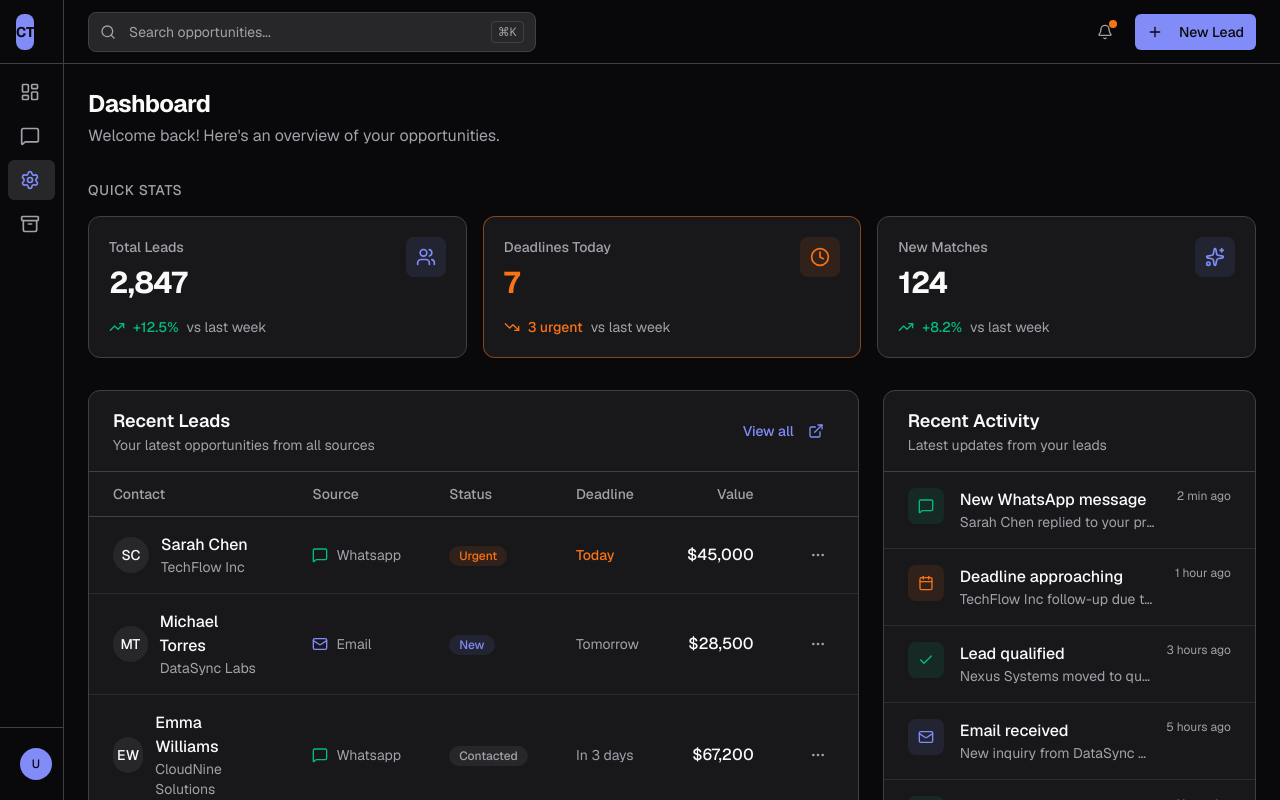
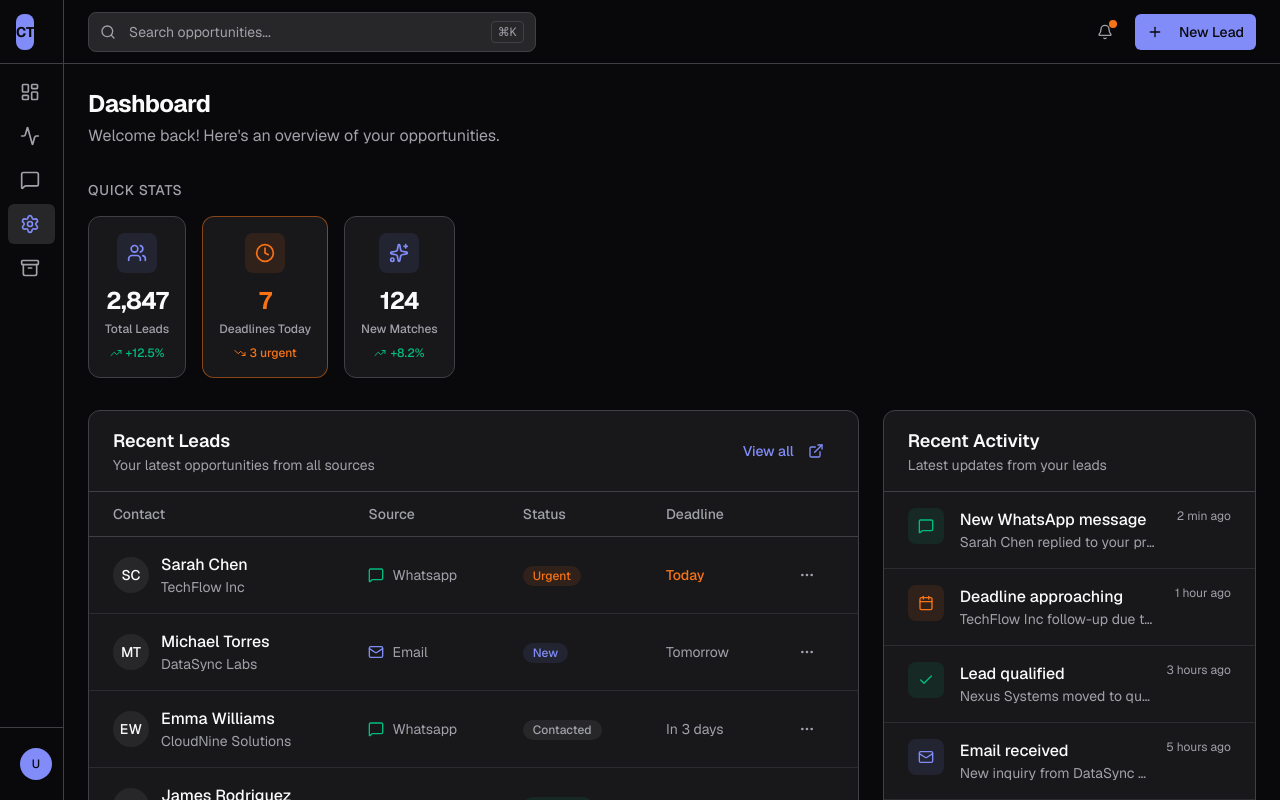
Before and after one commit to Pravani-2011/v0-mobile-app-layout, a Next.js app: page / in a window 1280 px wide. Shown: the top 800 px of the page. Built offline with nearby package versions, Linux system fonts and the light colour scheme.

Commit message:
feat: update leads table and sidebar navigation\n\nRemove Value column, square Quick Stats cards, add Recent Activity to sidebar

```diff
--- a/components/dashboard/recent-leads.tsx
+++ b/components/dashboard/recent-leads.tsx
@@ -11,7 +11,6 @@ interface Lead {
   source: "whatsapp" | "email"
   status: "new" | "contacted" | "qualified" | "urgent"
   deadline: string
-  value: string
 }
 
 const leads: Lead[] = [
@@ -22,7 +21,6 @@ const leads: Lead[] = [
     source: "whatsapp",
     status: "urgent",
     deadline: "Today",
-    value: "$45,000",
   },
   {
     id: "2",
@@ -31,7 +29,6 @@ const leads: Lead[] = [
     source: "email",
     status: "new",
     deadline: "Tomorrow",
-    value: "$28,500",
   },
   {
     id: "3",
@@ -40,7 +37,6 @@ const leads: Lead[] = [
     source: "whatsapp",
     status: "contacted",
     deadline: "In 3 days",
-    value: "$67,200",
   },
   {
     id: "4",
@@ -49,7 +45,6 @@ const leads: Lead[] = [
     source: "email",
     status: "qualified",
     deadline: "In 5 days",
-    value: "$89,000",
   },
   {
     id: "5",
@@ -58,7 +53,6 @@ const leads: Lead[] = [
     source: "whatsapp",
     status: "urgent",
     deadline: "Today",
-    value: "$32,750",
   },
 ]
 
@@ -97,7 +91,6 @@ export function RecentLeads() {
               <th className="px-6 py-3 font-medium">Source</th>
               <th className="px-6 py-3 font-medium">Status</th>
               <th className="px-6 py-3 font-medium">Deadline</th>
-              <th className="px-6 py-3 font-medium text-right">Value</th>
               <th className="px-6 py-3 font-medium"></th>
             </tr>
           </thead>
@@ -159,11 +152,6 @@ export function RecentLeads() {
                     {lead.deadline}
                   </span>
                 </td>
-                <td className="px-6 py-4 text-right">
-                  <span className="font-medium text-card-foreground">
-                    {lead.value}
-                  </span>
-                </td>
                 <td className="px-6 py-4">
                   <Button variant="ghost" size="icon" className="h-8 w-8">
                     <MoreHorizontal className="h-4 w-4 text-muted-foreground" />
--- a/components/dashboard/sidebar.tsx
+++ b/components/dashboard/sidebar.tsx
@@ -11,6 +11,7 @@ import {
   ChevronRight,
   LogOut,
   Linkedin,
+  Activity,
 } from "lucide-react"
 import { useRouter } from "next/navigation"
 
@@ -27,6 +28,11 @@ const navItems: NavItem[] = [
     icon: LayoutDashboard,
     label: "Dashboard",
     href: "/",
+  },
+  {
+    icon: Activity,
+    label: "Recent Activity",
+    href: "#",
   },
   {
     icon: MessageSquare,
--- a/components/dashboard/stats-cards.tsx
+++ b/components/dashboard/stats-cards.tsx
@@ -23,22 +23,10 @@ function StatCard({
   return (
     <div
       className={cn(
-        "rounded-xl border border-border bg-card p-5 transition-colors",
+        "flex aspect-square flex-col items-center justify-center rounded-xl border border-border bg-card p-4 transition-colors",
         urgent && "border-destructive/50"
       )}
     >
-      <div className="flex items-start justify-between">
-        <div>
-          <p className="text-sm font-medium text-muted-foreground">{title}</p>
-          <p
-            className={cn(
-              "mt-2 text-3xl font-bold tracking-tight",
-              urgent ? "text-destructive" : "text-card-foreground"
-            )}
-          >
-            {value}
-          </p>
-        </div>
       <div
         className={cn(
           "flex h-10 w-10 items-center justify-center rounded-lg",
@@ -52,17 +40,25 @@ function StatCard({
           )}
         />
       </div>
-      </div>
-      <div className="mt-4 flex items-center gap-2">
+      <p
+        className={cn(
+          "mt-3 text-2xl font-bold tracking-tight",
+          urgent ? "text-destructive" : "text-card-foreground"
+        )}
+      >
+        {value}
+      </p>
+      <p className="mt-1 text-xs font-medium text-muted-foreground">{title}</p>
+      <div className="mt-2 flex items-center gap-1">
         {changeType === "positive" && (
-          <TrendingUp className="h-4 w-4 text-emerald-500" />
+          <TrendingUp className="h-3 w-3 text-emerald-500" />
         )}
         {changeType === "negative" && (
-          <TrendingDown className="h-4 w-4 text-destructive" />
+          <TrendingDown className="h-3 w-3 text-destructive" />
         )}
         <span
           className={cn(
-            "text-sm font-medium",
+            "text-xs font-medium",
             changeType === "positive" && "text-emerald-500",
             changeType === "negative" && "text-destructive",
             changeType === "neutral" && "text-muted-foreground"
@@ -70,7 +66,6 @@ function StatCard({
         >
           {change}
         </span>
-        <span className="text-sm text-muted-foreground">vs last week</span>
       </div>
     </div>
   )
@@ -103,7 +98,7 @@ export function StatsCards() {
   ]
 
   return (
-    <div className="grid gap-4 sm:grid-cols-2 lg:grid-cols-3">
+    <div className="flex gap-4">
       {stats.map((stat) => (
         <StatCard key={stat.title} {...stat} />
       ))}
```
Lines whose indentation alone changed are shown as unchanged.
